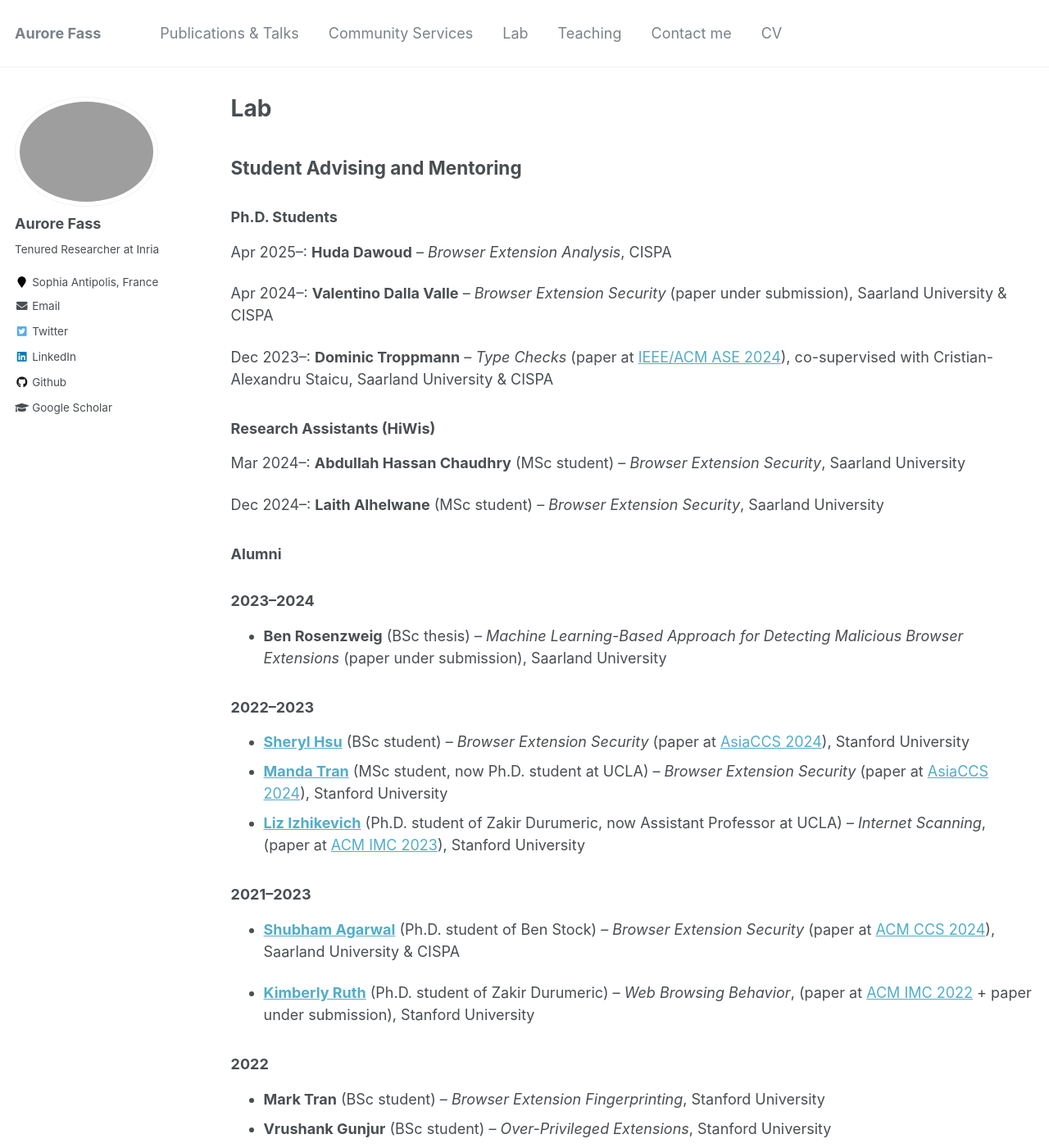
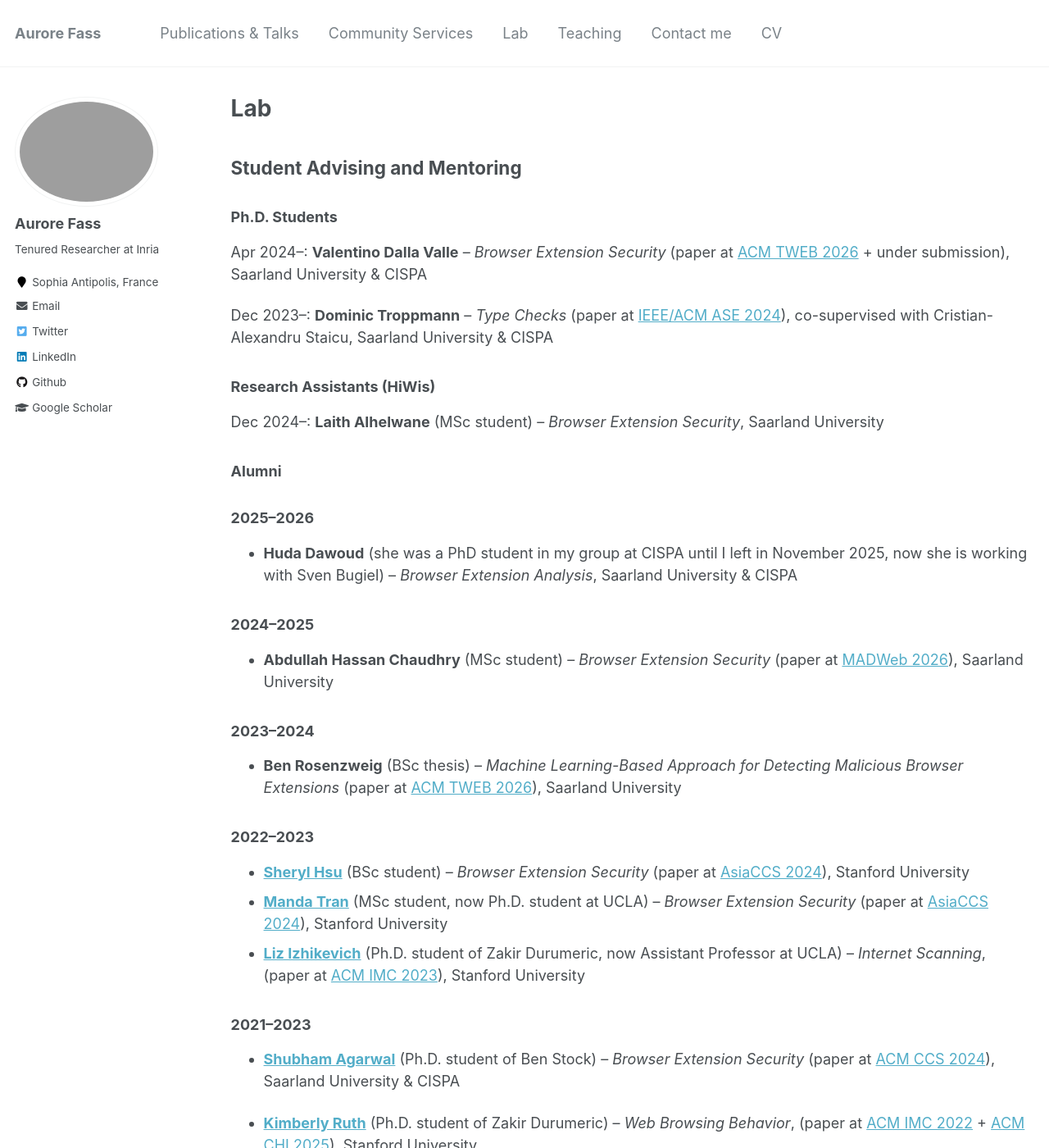
Before and after one commit to Aurore54F/aurore54f.github.io, a Jekyll site: the page built from _pages/lab.md, in a window 1280 px wide and 1400 px high. Shown: the whole window at 82% size. Built offline with Jekyll 4.4.1, drawn with Linux system fonts in a browser that asks for light colours.

Commit message:
Minor updates, students, papers, talks, PhD committee

```diff
--- a/_pages/lab.md
+++ b/_pages/lab.md
@@ -11,36 +11,40 @@ author_profile: true
 
 ### Ph.D. Students
 
-Apr 2025--: **Huda Dawoud** -- *Browser Extension Analysis*, CISPA
-
-Apr 2024--: **Valentino Dalla Valle** -- *Browser Extension Security* (paper under submission), Saarland University & CISPA
+Apr 2024--: **Valentino Dalla Valle** -- *Browser Extension Security* (paper at [ACM TWEB 2026](https://aurore54f.github.io/papers/2025-tweb_rosenzweig_extensionsconcdrift.pdf) + under submission), Saarland University & CISPA
 
 Dec 2023--: **Dominic Troppmann** -- *Type Checks* (paper at [IEEE/ACM ASE 2024](https://www.staicu.org/publications/ase2024.pdf)), co-supervised with Cristian-Alexandru Staicu, Saarland University & CISPA
 
 ### Research Assistants (HiWis)
-
-Mar 2024--: **Abdullah Hassan Chaudhry** (MSc student) -- *Browser Extension Security*, Saarland University
 
 Dec 2024--: **Laith Alhelwane** (MSc student) -- *Browser Extension Security*, Saarland University
 
 
 ### Alumni
 
+### 2025--2026
+
+* **Huda Dawoud** (she was a PhD student in my group at CISPA until I left in November 2025, now she is working with Sven Bugiel) -- *Browser Extension Analysis*, Saarland University & CISPA
+
+### 2024--2025
+
+* **Abdullah Hassan Chaudhry** (MSc student) -- *Browser Extension Security* (paper at [MADWeb 2026](https://aurore54f.github.io/papers/2026-madweb_chaudhry.pdf)), Saarland University
+
 ### 2023--2024
 
-* **Ben Rosenzweig** (BSc thesis) -- *Machine Learning-Based Approach for Detecting Malicious Browser Extensions* (paper under submission), Saarland University
+* **Ben Rosenzweig** (BSc thesis) -- *Machine Learning-Based Approach for Detecting Malicious Browser Extensions* (paper at [ACM TWEB 2026](https://aurore54f.github.io/papers/2025-tweb_rosenzweig_extensionsconcdrift.pdf)), Saarland University
 
 ### 2022--2023
 
-* **[Sheryl Hsu](https://sher222.github.io)** (BSc student) -- *Browser Extension Security* (paper at [AsiaCCS 2024](https://publications.cispa.saarland/4057/1/2024_hsu_cws.pdf)), Stanford University
-* **[Manda Tran](https://mandatran.github.io)** (MSc student, now Ph.D. student at UCLA) -- *Browser Extension Security* (paper at [AsiaCCS 2024](https://publications.cispa.saarland/4057/1/2024_hsu_cws.pdf)), Stanford University
-* **[Liz Izhikevich](https://lizizhikevich.github.io)** (Ph.D. student of Zakir Durumeric, now Assistant Professor at UCLA) -- *Internet Scanning*, (paper at [ACM IMC 2023](https://publications.cispa.saarland/4040/1/izhikevich2023cloudwatching.pdf)), Stanford University
+* **[Sheryl Hsu](https://sher222.github.io)** (BSc student) -- *Browser Extension Security* (paper at [AsiaCCS 2024](https://aurore54f.github.io/papers/2024-asiaccs_hsu_cws.pdf)), Stanford University
+* **[Manda Tran](https://mandatran.github.io)** (MSc student, now Ph.D. student at UCLA) -- *Browser Extension Security* (paper at [AsiaCCS 2024](https://aurore54f.github.io/papers/2024-asiaccs_hsu_cws.pdf)), Stanford University
+* **[Liz Izhikevich](https://lizizhikevich.github.io)** (Ph.D. student of Zakir Durumeric, now Assistant Professor at UCLA) -- *Internet Scanning*, (paper at [ACM IMC 2023](https://lizizhikevich.github.io/assets/papers/Cloud_Watching.pdf)), Stanford University
 
 ### 2021--2023
 
 * **[Shubham Agarwal](https://ap0ca1ypse.in)** (Ph.D. student of Ben Stock) -- *Browser Extension Security* (paper at [ACM CCS 2024](https://swag.cispa.saarland/papers/agarwal2024window.pdf)), Saarland University & CISPA
 
-* **[Kimberly Ruth](https://kcruth.com)** (Ph.D. student of Zakir Durumeric) -- *Web Browsing Behavior*, (paper at [ACM IMC 2022](https://publications.cispa.saarland/3786/1/ruth2022browsing.pdf) + paper under submission), Stanford University
+* **[Kimberly Ruth](https://kcruth.com)** (Ph.D. student of Zakir Durumeric) -- *Web Browsing Behavior*, (paper at [ACM IMC 2022](https://zakird.com/papers/browsing.pdf) + [ACM CHI 2025](https://zakird.com/papers/chi25-ciso.pdf)), Stanford University
 
 
 ### 2022
--- a/_publications/2024_hsu_cws.txt
+++ b/_publications/2024_hsu_cws.txt
@@ -9,7 +9,7 @@ year: 2024
 authors: Sheryl Hsu, Manda Tran, and <b>Aurore Fass</b>
 venue: 'ACM AsiaCCS'
 acceptance: 22% (65/301 full research papers)
-paperurl: 'https://publications.cispa.saarland/4057/1/2024_hsu_cws.pdf'
+paperurl: 'https://aurore54f.github.io/papers/2024-asiaccs_hsu_cws.pdf'
 media: 'https://aurore54f.github.io/papers/hsu2024cws.media'
 podcast: 'https://www.strikegraph.com/secure-talk-podcast/security-threats-from-the-chrome-web-store-with-sheryl-tsu'
 citation:
--- a/_publications/2026_rosenzweig_extensionsconcdrift.txt
+++ b/_publications/2026_rosenzweig_extensionsconcdrift.txt
@@ -3,8 +3,8 @@ title: "It's not Easy: Applying Supervised Machine Learning to Detect Malicious
 collection: publications
 permalink:
 excerpt: ''
-when: October 2025
-date: October 2025
+when: February 2026
+date: February 2026
 year: 2026
 authors: Ben Rosenzweig, Valentino Dalla Valle, Giovanni Apruzzese, and <b>Aurore Fass</b>
 venue: 'ACM Transactions on the Web (TWEB)'
```
Also changed, not shown: _pages/publications.md (+2 -2 lines), _pages/services.md (+1 -0 lines), _publications/2026_ chaudhry_acrossstores.txt (added, +14 -0 lines), 2 other files.
